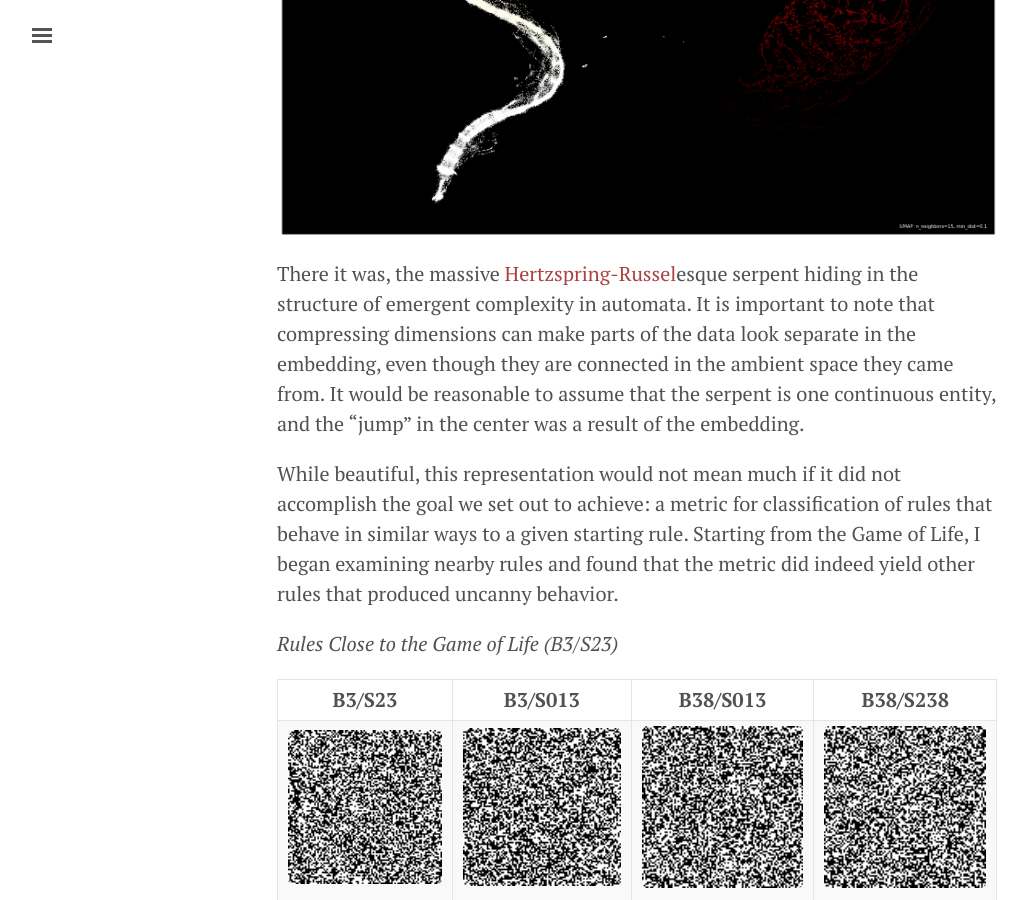
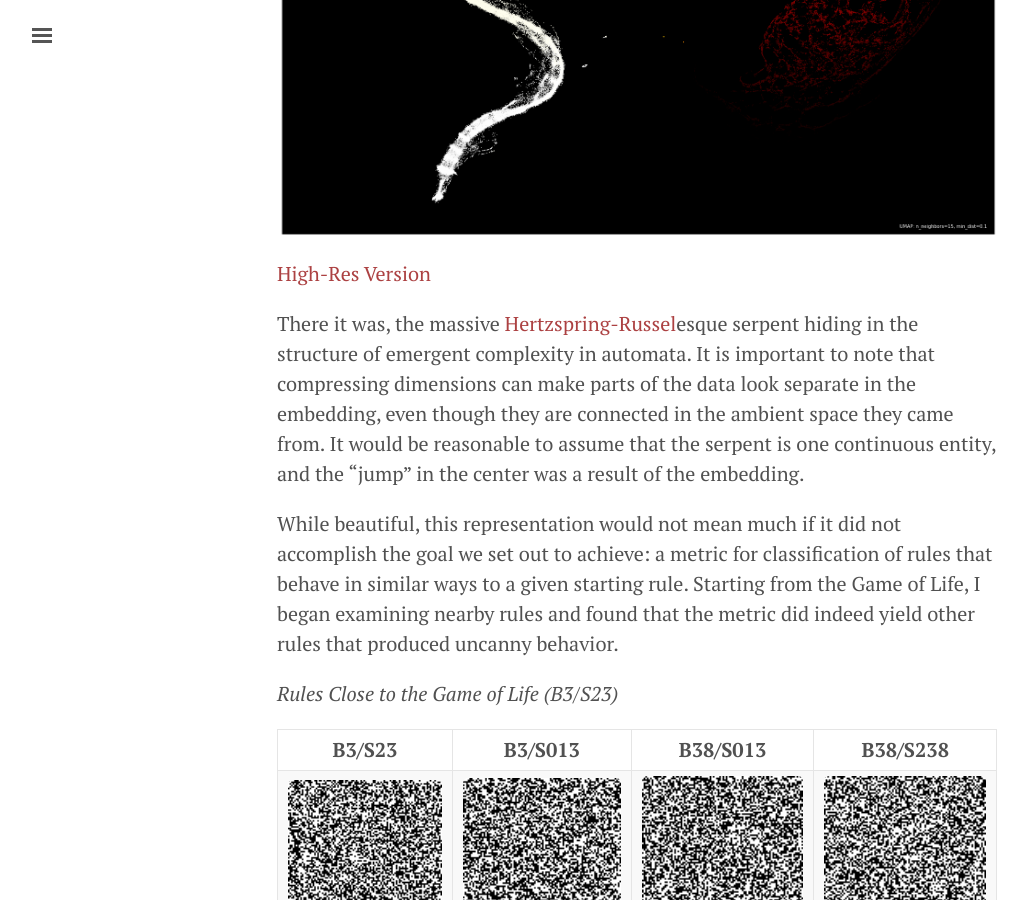
Before and after one commit to kylehovey/blog, a Jekyll site: the page built from automata_nebula.md, in a window 1280 px wide and 900 px high, scrolled down 4540 px. Shown: the whole window, without its empty margins (3-1031 px from the left). Built offline with Jekyll 4.4.1, drawn with Linux system fonts in a browser that asks for light colours.

Commit message:
Added download link to high res version

```diff
--- a/automata_nebula.md
+++ b/automata_nebula.md
@@ -47,6 +47,8 @@ In a sense, UMAP is a digital telescope that lets us look at constellations of h
 Armed with UMAP, I fed the algorithm all 262,144 vectors (each with 256 dimensions, one for each complexity snapshot) and patiently waited for the embedding to complete. After fifteen minutes of my laptop revving up my fans, I had my first snapshot of the overarching structure of the Life-Like CA (points are colored by the average forward difference between each complexity snapshot):
 
 ![UMAP Embedding](/blog/images/automata_nebula/plots/selected_run/UMAP_CA_Full.png)
+
+<a href="/blog/images/automata_nebula/plots/selected_run/UMAP_CA_Full_High_Res.png" download>High-Res Version</a>
 
 There it was, the massive [Hertzspring-Russel](https://en.wikipedia.org/wiki/Hertzsprung%E2%80%93Russell_diagram){:target="blank"}esque serpent hiding in the structure of emergent complexity in automata. It is important to note that compressing dimensions can make parts of the data look separate in the embedding, even though they are connected in the ambient space they came from. It would be reasonable to assume that the serpent is one continuous entity, and the "jump" in the center was a result of the embedding.
 
```
Also changed, not shown: 2 other files.
